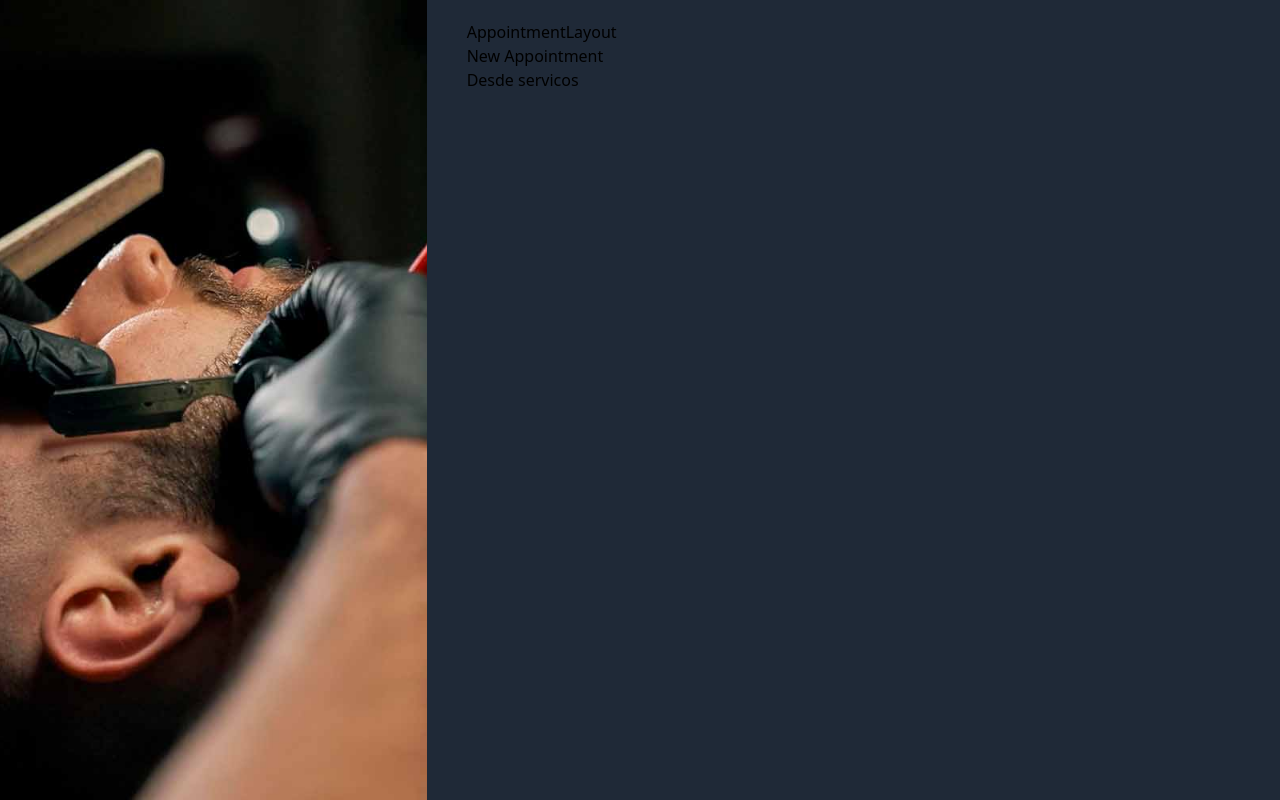
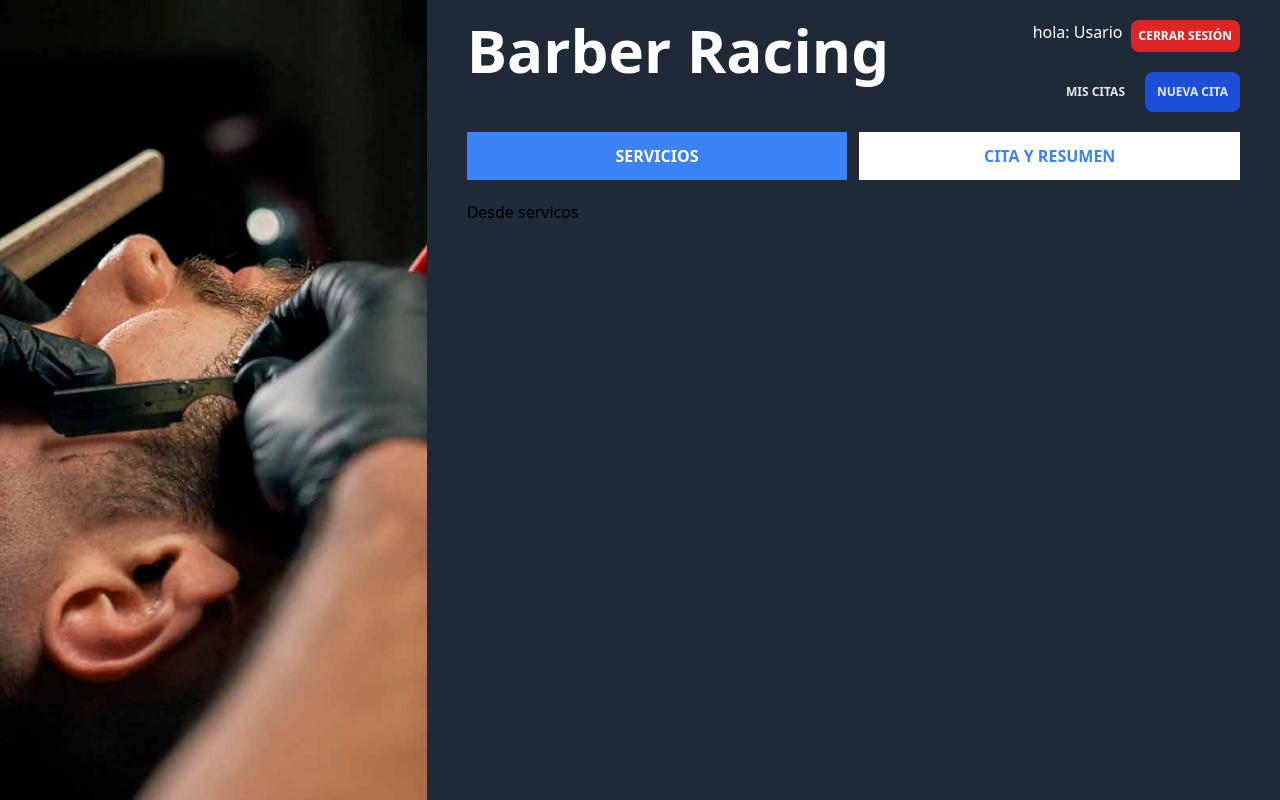
Before and after one commit to pivotsk8/front-app-salon, a Vue app: page /reservaciones/nueva in a window 1280 px wide. Built offline with nearby package versions, Linux system fonts and the light colour scheme.

Commit message:
feat: appointment layout created css and store

```diff
--- /dev/null
+++ b/src/stores/services.js
@@ -0,0 +1,10 @@
+import { ref, onMounted } from 'vue'
+import { defineAsyncComponent, defineStore } from 'pinia'
+
+
+export const useServicesStore =
+    defineStore('services', () => {
+        return {
+
+        }
+    })
--- a/src/views/appointment/AppointmentsLayout.vue
+++ b/src/views/appointment/AppointmentsLayout.vue
@@ -3,8 +3,28 @@
 </script>
 
 <template>
-    <div>
-        <h1>AppointmentLayout</h1>
+    <div class="flex justify-between">
+        <h1 class="text-2xl lg:text-6xl font-black text-white">Barber Racing</h1>
+
+        <div class="flex flex-col space-y-5">
+            <div class="flex gap-2 item-center">
+                <p class="text-white text-right">hola: Usario</p>
+
+                <button type="button"
+                    class="bg-red-600 hover:bg-red-700 p-2 text-white uppercase text-xs font-extrabold rounded-lg">Cerrar
+                    Sesión</button>
+            </div>
+
+            <nav class="flex gap-2 item-center justify-end">
+                <button class="p-3 text-gray-200 uppercase text-xs font-black rounded-lg">Mis Citas</button>
+
+                <RouterLink :to="{ name: 'new-appointment' }"
+                    class="p-3 text-gray-200 uppercase text-xs font-black rounded-lg bg-blue-700">
+                    Nueva Cita
+                </RouterLink>
+            </nav>
+
+        </div>
     </div>
     <main>
         <RouterView />
--- a/src/views/appointment/NewAppointmentLayout.vue
+++ b/src/views/appointment/NewAppointmentLayout.vue
@@ -1,9 +1,22 @@
 <script setup>
+import { useRoute } from 'vue-router';
 
+const route = useRoute()
 </script>
 
 <template>
-    <h1>New Appointment</h1>
+    <nav class="my-5 flex gap-3">
+        <RouterLink :to="{ name: 'new-appointment' }"
+            class="flex-1 text-center p-3 uppercase font-extrabold hover:bg-blue-600 hover:text-white"
+            :class="route.name === 'new-appointment' ? 'bg-blue-500 text-white' : 'bg-white text-blue-500'">
+            Servicios
+        </RouterLink>
+        <RouterLink :to="{ name: 'appointment-details' }"
+            class="flex-1 text-center p-3 uppercase font-extrabold hover:bg-blue-600 hover:text-white"
+            :class="route.name === 'appointment-details' ? 'bg-blue-500 text-white' : 'bg-white text-blue-500'">
+            Cita y Resumen
+        </RouterLink>
+    </nav>
 
     <RouterView />
 </template>
```
